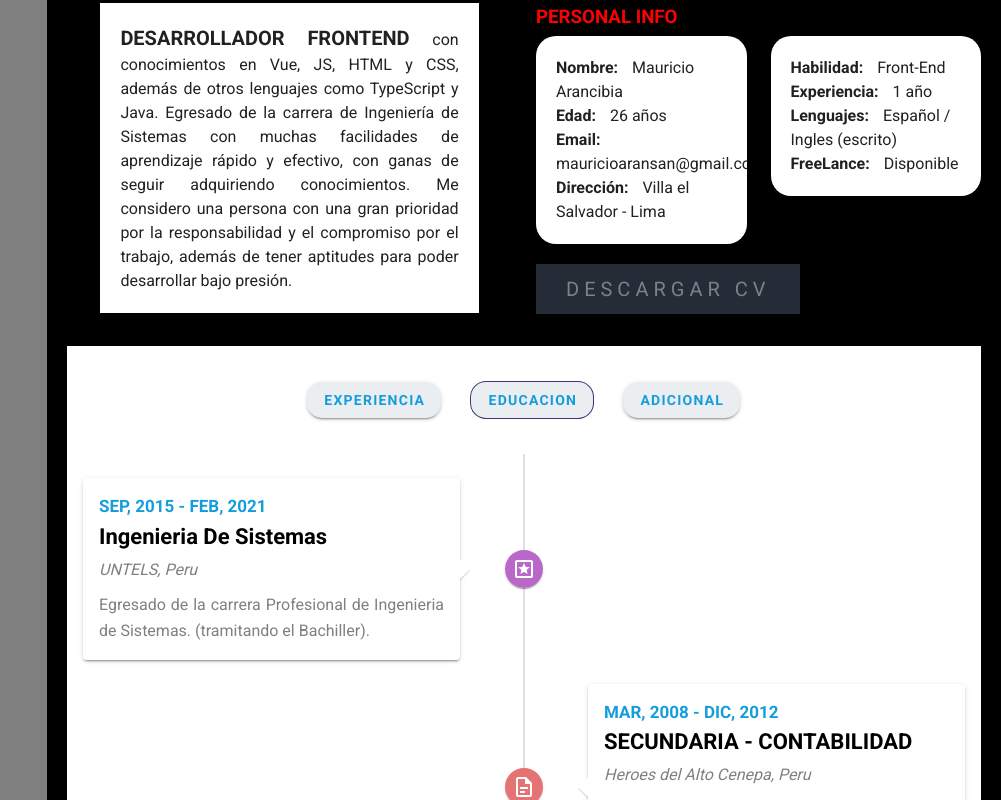
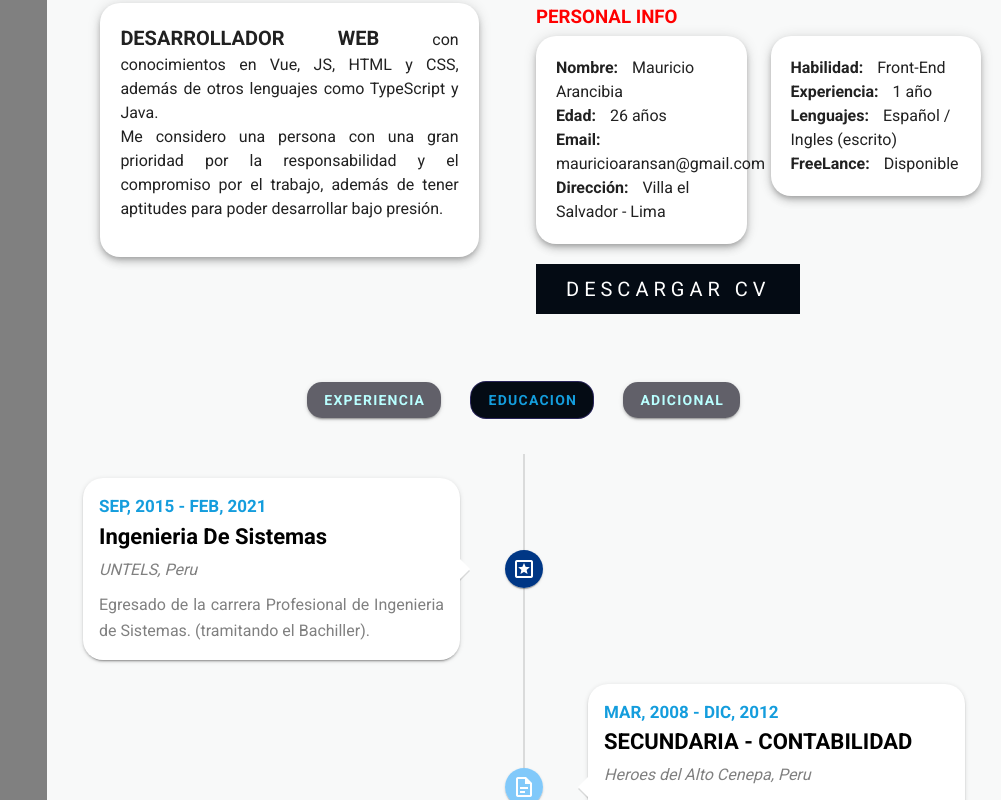
Before and after one commit to mauricioaransan/portafolio_with_vue, a Vue app: page / in a window 1280 px wide. Both pictures are taken after a click on the button "EDUCACION". Shown: the part 915-1715 px from the top of the page, without its empty margins (279-1280 px from the left). Built offline with nearby package versions, Linux system fonts and the light colour scheme.

Commit message:
mejora en el diseño (colores + margin)

```diff
--- a/src/components/Buttons/BotonHover.vue
+++ b/src/components/Buttons/BotonHover.vue
@@ -45,19 +45,19 @@ export default defineComponent({
 a{
   position: relative;
   display: inline-block;
-  color: rgba(255,255,255,.4) !important;
+  color: rgba(255,255,255) !important;
   font-size: 20px;
   letter-spacing: 5px;
   text-decoration: none;
   text-transform: uppercase;
-  background-color: #262c37;
+  background-color: #040b14;
   padding: 10px 30px;
   transition: .5s;
   transition-delay: .8s;
 }
 a:hover{
   color: var(--color);
-  text-shadow: 0 0 5px var(--color);
+  text-shadow: 0 0 20px var(--color);
   letter-spacing: .25em;
   transition-delay: 1ms;
 }
--- a/src/components/NavigationBarLeft/NavigationBarLeft.vue
+++ b/src/components/NavigationBarLeft/NavigationBarLeft.vue
@@ -89,7 +89,7 @@ export default defineComponent({
 }
 .nav_item:hover, .nav_item:hover .nav_item_icon{
   cursor: pointer;
-  color: red !important;
+  color: #2196f3 !important;
   transition: .4s;
 }
 .nav_item_title{
--- a/src/components/Portafolio/Portafolio.vue
+++ b/src/components/Portafolio/Portafolio.vue
@@ -1,6 +1,6 @@
 <template>
-  <v-sheet id="portfolio" >
-    <h1 class="mt-5">portaFOLIO</h1>
+  <v-sheet id="portfolio" class="mt-10 pl-5 pr-5" >
+    <h1 class="mt-5 port_title">PORTAFOLIO</h1>
     <v-row class="px-10 mt-10" justify="center">
       <v-col cols="4" v-for="item in items" >
         <v-hover v-slot="{ hover }">
@@ -83,6 +83,18 @@ export default defineComponent ( {
 </script>
 
 <style scoped>
+
+.port_title{
+  text-transform: uppercase;
+  color:  #003785;
+  transition: 0.2s;
+}
+.port_title:hover{
+  text-shadow: 0 0 3px #040b14;
+  transition: 0.2s;
+  cursor:pointer;
+}
+
 .port_info_title{
   font-weight: 800;
   font-size: 24px;
--- a/src/components/about/aboutme.vue
+++ b/src/components/about/aboutme.vue
@@ -1,8 +1,7 @@
 <template>
-<v-sheet >
+<v-sheet color="#F8F9F9" >
   <v-card
       height="100vh"
-      color="#008000"
       id="home"
       elevation="0"
       class="d-flex align-center"
@@ -19,33 +18,26 @@
           <span class="text typed-text"> {{text_typed}}</span>
         </typewriter>
       </div>
-<!--      <h2>Mauricio Arancibia Sanchez</h2>-->
-<!--      <div class="container_animation">-->
-<!--        <span class="text first_text"> Desarrollador</span>-->
-<!--        <span class="text typed-text"> {{text_typed}}</span>-->
-<!--        <span class="cursor">&nbsp;</span>-->
-<!--      </div>-->
     </v-col>
 
 
   </v-card>
-  <v-sheet id="about" class="mt-10 pl-5 pr-5" color="black">
-
+  <v-sheet id="about" class="mt-10 pl-5 pr-5" color="transparent">
 
     <h1 class="port_title">Acerca de mí</h1>
     <div class="under_line_title"></div>
     <v-row >
       <v-col md="5" lg="6" xl="6" class="about_text_principal">
-        <v-sheet width="85%" style="margin: 0 auto" elevation="5" class="pa-5">
-          <span class="about_text_develop">Desarrollador FrontEnd </span>
+        <v-sheet width="85%" style="margin: 0 auto" elevation="5" class="pa-5 personal_info_card">
+          <span class="about_text_develop">Desarrollador WEB </span>
           <span> con conocimientos en Vue, JS, HTML y CSS,
         además de otros lenguajes como TypeScript y Java.
-        Egresado de la carrera de Ingeniería de Sistemas con muchas facilidades de aprendizaje rápido
-        y efectivo, con ganas de seguir adquiriendo conocimientos.
-        Me considero una persona con una gran prioridad por la responsabilidad y
-        el compromiso por el trabajo, además de tener aptitudes para
-        poder desarrollar bajo presión.
         </span>
+          <p>
+            Me considero una persona con una gran prioridad por la responsabilidad y
+            el compromiso por el trabajo, además de tener aptitudes para
+            poder desarrollar bajo presión.
+          </p>
         </v-sheet>
       </v-col>
 
@@ -71,7 +63,7 @@
             </v-col>
           </v-row>
           <v-row class="ma-0 mt-5">
-            <botonHover colorHover="red" title="Descargar cv"/>
+            <botonHover colorHover="#2196f3" title="Descargar cv"/>
           </v-row>
       </v-col>
     </v-row>
@@ -79,6 +71,7 @@
 
 
     <v-sheet
+        color="transparent"
         id="experiencie"
         class="ma-0 mt-8"
     >
@@ -106,6 +99,7 @@
           <v-sheet
               v-if="model === 0"
               tile
+              color="transparent"
           >
             <TimeLineExperience/>
           </v-sheet>
@@ -115,6 +109,7 @@
           <v-sheet
               v-if="model === 1"
               tile
+              color="transparent"
           >
             <TimeLineEducational/>
           </v-sheet>
@@ -124,6 +119,7 @@
           <v-sheet
               v-if="model === 2"
               tile
+              color="transparent"
           >
             <TimeLineAdditional/>
           </v-sheet>
@@ -208,18 +204,6 @@ export default defineComponent({
     }
   },
 
-  // mounted(){
-  //   setInterval(()=>{
-  //     if(this.time === 2 ){
-  //       this.text_typed = 'Back-End'
-  //     }
-  //     if(this.time === 1 ){
-  //       this.text_typed = 'Front-End'
-  //       return this.time  = 2
-  //     }
-  //       this.time -= 1
-  //   },4000)
-  // }
 
 })
 </script>
@@ -228,7 +212,13 @@ export default defineComponent({
 
 .port_title{
   text-transform: uppercase;
-  color:  white;
+  color:  #003785;
+  transition: 0.2s;
+}
+.port_title:hover{
+  text-shadow: 0 0 3px #040b14;
+  transition: 0.2s;
+  cursor:pointer;
 }
 .port_subtitle{
   text-transform: uppercase;
@@ -252,17 +242,15 @@ export default defineComponent({
   font-weight: bold;
   margin-right: 10px;
 }
-/**
-MEJORAR ESTO para los botones y poner animaciones
- */
 .btn_slide_group{
   font-size: 20px;
   margin-right: 15px;
   margin-left: 15px;
   font-weight: 600 !important;
-  background-color: #ebeef1 !important;
+  background-color: #616069 !important;
   border: none !important;
   border-radius: 15px;
+  color: #b9ffff !important;
 
 }
 .btn_slide_group_activated{
@@ -270,13 +258,13 @@ MEJORAR ESTO para los botones y poner animaciones
   margin-right: 15px;
   margin-left: 15px;
   font-weight: 600 !important;
-  background-color: #ebeef1 !important;
+  background-color: #040b14 !important;
   border-radius: 15px;
   border: none !important;
   color: #706fd3;
   transition: 0.3s;
-  border: 2px solid rgba(112,111,211,1);
-  box-shadow: 0 0 0 1px rgb(58,57,110);
+  border: 2px solid #282459FF;
+  box-shadow: 0 0 0 1px #282459FF;
   animation: anim-shadow .4s ease-out;
 }
 @keyframes anim-shadow {
--- a/src/components/about/timelineaditional.vue
+++ b/src/components/about/timelineaditional.vue
@@ -7,7 +7,7 @@
         fill-dot
         :icon="item.icon"
     >
-      <v-card class="mr-4">
+      <v-card class="mr-4 time_line_card" >
         <v-col class="pa-4">
           <div class="card_timelapse">{{ item.timelapse }}</div>
           <div class="card_title">{{ item.title }}</div>
@@ -33,7 +33,7 @@ export default defineComponent({
   setup(){
     const items = ref([
       {
-        color:          'purple lighten-2',
+        color:          '#003785',
         icon:           'mdi-star-box-outline',
         timelapse :     'abr, 2022 - oct, 2022',
         title:          'Vue2 - Vue3',
@@ -41,7 +41,7 @@ export default defineComponent({
         content:        'Curso en el que vi los fundamentos de Vue 2 & Vue 3, usando Composition API y Option API & VueX'
       },
       {
-        color:          'red lighten-2',
+        color:          '#81c9fa',
         icon:           'mdi-file-document-outline',
         timelapse :     'feb, 2022 - Feb, 2022',
         title:          'macros y VBA',
@@ -49,7 +49,7 @@ export default defineComponent({
         content:        'Curso para potenciar mis conocimientos en Excel VBA.'
       },
       {
-        color:          'purple lighten-2',
+        color:          '#003785',
         icon:           'mdi-star-box-outline',
         timelapse :     'nov, 2021 - ene, 2022',
         title:          'universidad JAVA',
@@ -57,7 +57,7 @@ export default defineComponent({
         content:        'Curso que llevé virtualmente, donde pude ver programación web en lenguaje JAVA, además de ver Springboot y Angular.'
       },
       {
-        color:          'pruple lighten-2',
+        color:          '#81c9fa',
         icon:           'mdi-star-box-outline',
         timelapse :     'set, 2021 - oct, 2021',
         title:          'HTML, CSS & JavaScript',
@@ -65,7 +65,7 @@ export default defineComponent({
         content:        'Curso dedicado a saber los conceptos necesarios acerca de HTML, CSS & JS.'
       },
       {
-        color:          'red lighten-2',
+        color:          '#81c9fa',
         icon:           'mdi-file-document-outline',
         timelapse :     'ago, 2021 - set, 2021',
         title:          'microsoft office',
@@ -73,7 +73,7 @@ export default defineComponent({
         content:        'Curso donde se vio hasta un nivel intermedio Microsoft Office Word, Excel y Power Point.'
       },
       {
-        color:          'red lighten-2',
+        color:          '#81c9fa',
         icon:           'mdi-file-document-outline',
         timelapse :     'set, 2020 - feb, 2021',
         title:          'flutter & dart',
@@ -90,6 +90,9 @@ export default defineComponent({
 </script>
 
 <style scoped>
+.time_line_card{
+  border-radius: 20px!important;
+}
 
 .card_timelapse{
   color: #149ddd;
--- a/src/components/about/timelineeducational.vue
+++ b/src/components/about/timelineeducational.vue
@@ -9,7 +9,7 @@
         :left="id===0 || id === 2"
         :right="id===1"
     >
-      <v-card class="mx-4">
+      <v-card class="mx-4 time_line_card">
         <v-col class="pa-4">
           <div class="card_timelapse">{{ item.timelapse }}</div>
           <div class="card_title">{{ item.title }}</div>
@@ -31,7 +31,7 @@ export default defineComponent({
   setup(){
     const items = ref([
       {
-        color:          'purple lighten-2',
+        color:          '#003785',
         icon:           'mdi-star-box-outline',
         timelapse :     'Sep, 2015 - Feb, 2021',
         title:          'Ingenieria de Sistemas',
@@ -39,7 +39,7 @@ export default defineComponent({
         content:        'Egresado de la carrera Profesional de Ingenieria de Sistemas. (tramitando el Bachiller).'
       },
       {
-        color:          'red lighten-2',
+        color:          '#81c9fa',
         icon:           'mdi-file-document-outline',
         timelapse :     'Mar, 2008 - Dic, 2012',
         title:          'SECUNDARIA - CONTABILIDAD',
@@ -47,7 +47,7 @@ export default defineComponent({
         content:        'Secundaria completa con cursos de especializacion en contabilidad, ocupando el segundo lugar de la promocion.'
       },
       {
-        color:          'red lighten-2',
+        color:          '#81c9fa',
         icon:           'mdi-file-document-outline',
         timelapse :     'Mar, 2002 - Dic, 2007',
         title:          'PRIMARIA',
@@ -64,6 +64,9 @@ export default defineComponent({
 </script>
 
 <style scoped>
+.time_line_card{
+  border-radius: 20px!important;
+}
 
 .card_timelapse{
   color: #149ddd;
--- a/src/components/about/timelineexperience.vue
+++ b/src/components/about/timelineexperience.vue
@@ -8,7 +8,7 @@
         fill-dot
         :icon="item.icon"
     >
-      <v-card class="mx-4">
+      <v-card class="mx-4 time_line_card">
         <v-col class="pa-4">
           <div class="card_timelapse">{{ item.timelapse }}</div>
           <div class="card_title">{{ item.title }}</div>
@@ -32,7 +32,7 @@ export default defineComponent({
   setup(){
     const items = ref([
       {
-        color:          'purple lighten-2',
+        color:          '#003785',
         icon:           'mdi-star-box-outline',
         timelapse :     'mar, 2022 - ene, 2023',
         title:          'desarrollador frontend junior',
@@ -40,7 +40,7 @@ export default defineComponent({
         content:        ' Encargado del desarrollo de paginas web (meter mas floro)'
       },
       {
-        color:          'red lighten-2',
+        color:          '#81c9fa',
         icon:           'mdi-briefcase-outline',
         timelapse :     'mar, 2022 - ene, 2023',
         title:          'ayudante de programacion',
@@ -48,7 +48,7 @@ export default defineComponent({
         content:        'Ayudé en el programado de los equipos BMS para el proyecto LAP el cual se encarga de la supervisión y monitoreo de varios sistemas dentro de una edificación'
       },
       {
-        color:          'red lighten-2',
+        color:          '#81c9fa',
         icon:           'mdi-briefcase-outline',
         timelapse :     'may, 2021 - mar, 2022',
         title:          'tecnico instalador',
@@ -57,7 +57,7 @@ export default defineComponent({
             '            También encargado del mantenmiento e instalación de los dispositivos de CCTV.'
       },
       {
-        color:          'red lighten-2',
+        color:          '#81c9fa',
         icon:           'mdi-briefcase-outline',
         timelapse :     'feb, 2018 - feb, 2020',
         title:          'asesor de ventas',
@@ -77,6 +77,9 @@ export default defineComponent({
 </script>
 
 <style scoped>
+.time_line_card{
+  border-radius: 20px!important;
+}
 
 .card_timelapse{
   color: #149ddd;
--- a/src/components/contactme/contactme.vue
+++ b/src/components/contactme/contactme.vue
@@ -1,6 +1,6 @@
 <template>
-  <v-sheet color="grey">
-    <h1 class="mt-6 mb-3 ">Contacteme</h1>
+  <v-sheet color="transparent" class="mt-10 pl-5 pr-5">
+    <h1 class="mt-6 mb-3 port_title ">Contacteme</h1>
     <v-row>
       <v-col cols="6" >
         <v-row class="ma-0 d-flex justify-center pt-3" >
@@ -59,8 +59,19 @@ export default defineComponent( {
 </script>
 
 <style scoped>
+
+.port_title{
+  text-transform: uppercase;
+  color:  #003785;
+  transition: 0.2s;
+}
+.port_title:hover{
+  text-shadow: 0 0 3px #040b14;
+  transition: 0.2s;
+  cursor:pointer;
+}
+
 .contact_title{
-
   line-height: 30px;
   margin-bottom: 45px;
   text-transform: uppercase;
--- a/src/components/skill/skills.vue
+++ b/src/components/skill/skills.vue
@@ -1,5 +1,5 @@
 <template>
-  <v-sheet id="skills">
+  <v-sheet id="skills" class="mt-10 pl-5 pr-5">
     <h1 class="port_title">Habilidades</h1>
     <v-row class="ma-4">
       <v-col cols="6">
@@ -62,6 +62,12 @@ export default defineComponent({
 <style scoped>
 .port_title{
   text-transform: uppercase;
-  margin-top: 25px;
+  color:  #003785;
+  transition: 0.2s;
+}
+.port_title:hover{
+  text-shadow: 0 0 3px #040b14;
+  transition: 0.2s;
+  cursor:pointer;
 }
 </style>
```
